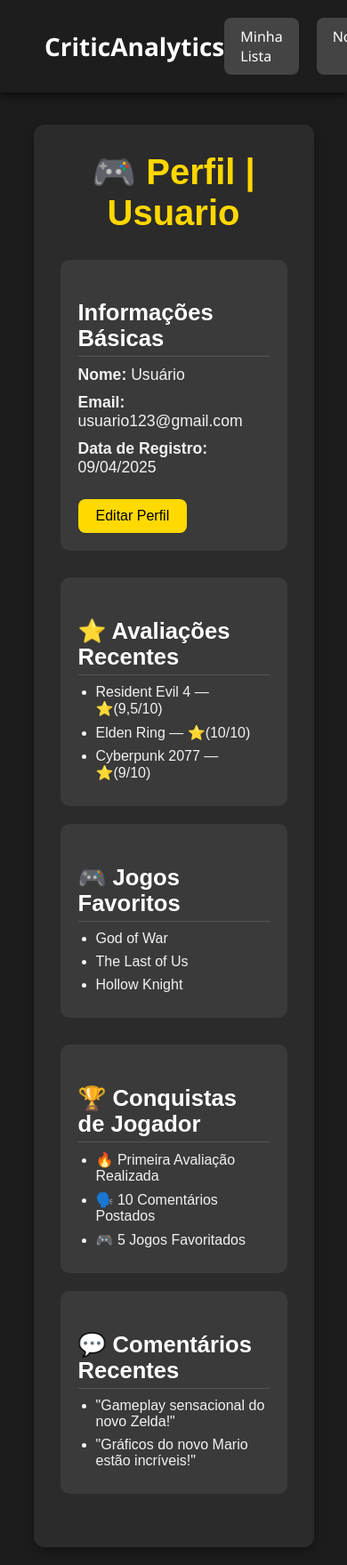
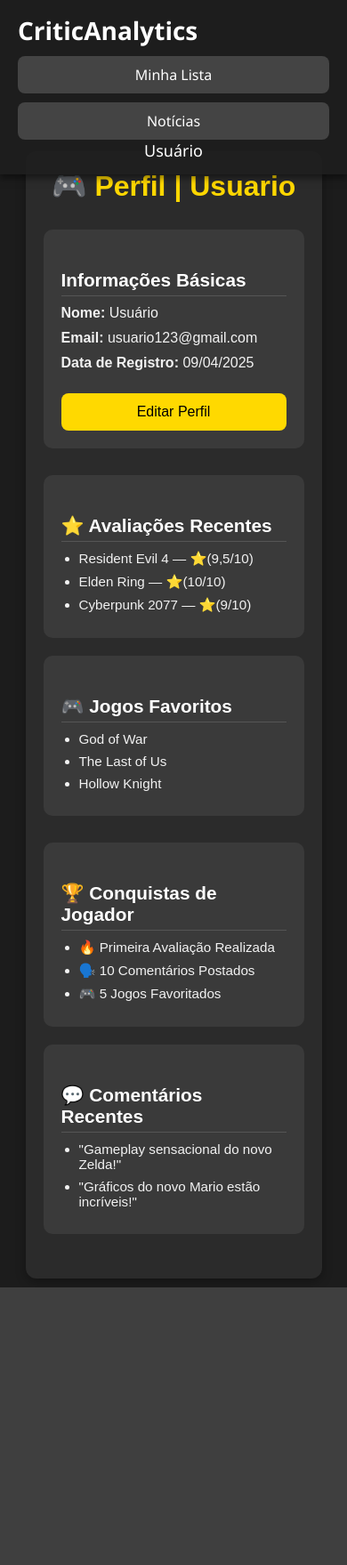
Before and after one commit to pedroarthurmelo/jogos, a PHP site: page /html/pagina_perfil.html in a window 390 px wide. Shown: the whole page at 89% size. After the commit the page ends 1447 px from the top, so only its background shows below. Run offline with PHP 8.4, Linux system fonts and the light colour scheme.

Commit message:
Deixando responsivo

```diff
--- a/netflixjogos/css/css_perfil.css
+++ b/netflixjogos/css/css_perfil.css
@@ -157,3 +157,51 @@ li {
 .botao-editar:hover {
     background-color: #cdb900e3;
 }
+
+@media (max-width: 768px) {
+    .nav {
+        flex-direction: column;
+        align-items: flex-start;
+        padding: 15px 20px;
+    }
+    .nav-buttons {
+        flex-direction: column;
+        gap: 10px;
+        width: 100%;
+        margin-top: 10px;
+    }
+    .nav-button, .nav-user {
+        width: 100%;
+        text-align: center;
+    }
+    .perfil-container {
+        padding: 10px;
+        margin-top: 160px;
+    }
+    .perfil-caixa {
+        padding: 20px;
+    }
+    .info-dividida {
+        flex-direction: column;
+    }
+    .box {
+        width: 100%;
+    }
+    h1 {
+        font-size: 2rem;
+    }
+    h2 {
+        font-size: 1.3rem;
+    }
+    .linha {
+        font-size: 1rem;
+    }
+    li {
+        font-size: 0.95rem;
+    }
+    .botao-editar {
+        width: 100%;
+        padding: 12px;
+        font-size: 1rem;
+    }
+}
```
